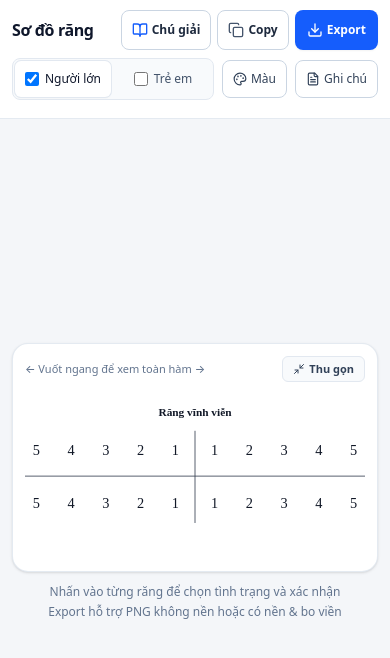
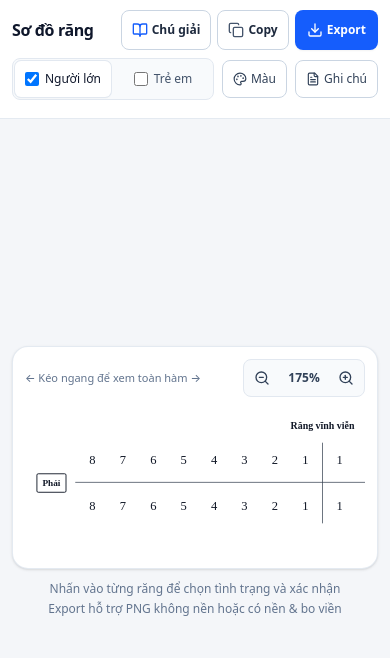
Before and after one commit to namthuan8947/dentalChart, a React (Vite) app: page / in a window 390 px wide. Shown: the top 658 px of the page. Built offline with nearby package versions, Linux system fonts and the light colour scheme.

Commit message:
Add zoom in/out/reset controls for both desktop and mobile

```diff
--- a/src/App.tsx
+++ b/src/App.tsx
@@ -5,10 +5,10 @@ import {
   Copy,
   Download,
   FileText,
-  Maximize2,
-  Minimize2,
   Palette,
   RotateCcw,
+  ZoomIn,
+  ZoomOut,
 } from 'lucide-react';
 import { DentalChartSvg } from './components/DentalChartSvg';
 import { ExportModal } from './components/ExportModal';
@@ -91,7 +91,9 @@ export function App() {
     initialState.annotationColor ?? '#1D4ED8'
   );
   const [copiedQuick, setCopiedQuick] = useState(false);
-  const [mobileZoomed, setMobileZoomed] = useState(true);
+  const [chartZoom, setChartZoom] = useState<number>(() =>
+    typeof window !== 'undefined' && window.innerWidth < 640 ? 1.75 : 1
+  );
 
   useEffect(() => {
     try {
@@ -126,15 +128,15 @@ export function App() {
   useEffect(() => {
     const el = chartScrollRef.current;
     if (!el) return;
-    if (!mobileZoomed) {
+    if (chartZoom <= 1) {
       el.scrollLeft = 0;
       return;
     }
-    // Center the horizontal scroll on mobile so the midline (4-1 | 1-4) is centered
+    // Center the horizontal scroll when zoomed in so the midline is centered
     if (el.scrollWidth > el.clientWidth) {
       el.scrollLeft = (el.scrollWidth - el.clientWidth) / 2;
     }
-  }, [mobileZoomed, showPermanent, showDeciduous]);
+  }, [chartZoom, showPermanent, showDeciduous]);
 
   const handleTogglePermanent = (checked: boolean) => {
     if (!checked && !showDeciduous) return;
@@ -612,36 +614,62 @@ export function App() {
 
       {/* Main Stage: Focus on the Dental Chart */}
       <main className="flex-1 flex flex-col items-center justify-center px-3 py-4 sm:px-6 sm:py-6">
-        <div className="w-full max-w-[1000px] rounded-2xl border border-slate-200/90 bg-white p-3 sm:p-8 shadow-sm">
-          {/* Mobile zoom/scroll bar */}
-          <div className="mb-2 flex items-center justify-between gap-2 sm:hidden">
+        <div className="w-full max-w-[1000px] rounded-2xl border border-slate-200/90 bg-white p-3 sm:p-6 shadow-sm">
+          {/* Zoom Toolbar (Desktop & Mobile) */}
+          <div className="mb-2.5 flex items-center justify-between gap-2">
             <span className="text-[11px] font-medium text-slate-500">
-              {mobileZoomed
-                ? '← Vuốt ngang để xem toàn hàm →'
-                : 'Đang thu gọn toàn hàm'}
+              {chartZoom > 1 ? '← Kéo ngang để xem toàn hàm →' : ''}
             </span>
+            <div
+              className="inline-flex items-center rounded-lg border border-slate-200 bg-slate-50 p-0.5"
+              role="group"
+              aria-label="Thu phóng sơ đồ răng"
+            >
               <button
                 type="button"
-              onClick={() => setMobileZoomed((z) => !z)}
-              className="inline-flex items-center gap-1 rounded-md border border-slate-200 bg-slate-50 px-2.5 py-1 text-[11px] font-semibold text-slate-700 active:bg-slate-100"
+                onClick={() =>
+                  setChartZoom((z) => Math.max(0.5, Number((z - 0.25).toFixed(2))))
+                }
+                disabled={chartZoom <= 0.5}
+                className="flex h-8 w-8 items-center justify-center rounded-md text-slate-700 transition hover:bg-white hover:shadow-xs disabled:opacity-40"
+                title="Thu nhỏ"
+                aria-label="Thu nhỏ"
               >
-              {mobileZoomed ? (
-                <>
-                  <Minimize2 className="h-3 w-3" />
-                  <span>Thu gọn</span>
-                </>
-              ) : (
-                <>
-                  <Maximize2 className="h-3 w-3" />
-                  <span>Phóng to</span>
-                </>
-              )}
+                <ZoomOut className="h-4 w-4" />
               </button>
+              <button
+                type="button"
+                onClick={() => setChartZoom(1)}
+                className="min-w-[52px] px-2 py-1 text-center text-xs font-semibold tabular-nums text-slate-700 transition hover:text-blue-700"
+                title="Đưa về 100% (vừa khung)"
+              >
+                {Math.round(chartZoom * 100)}%
+              </button>
+              <button
+                type="button"
+                onClick={() =>
+                  setChartZoom((z) => Math.min(2, Number((z + 0.25).toFixed(2))))
+                }
+                disabled={chartZoom >= 2}
+                className="flex h-8 w-8 items-center justify-center rounded-md text-slate-700 transition hover:bg-white hover:shadow-xs disabled:opacity-40"
+                title="Phóng to"
+                aria-label="Phóng to"
+              >
+                <ZoomIn className="h-4 w-4" />
+              </button>
+            </div>
           </div>
 
           <div
             ref={chartScrollRef}
-            className="w-full overflow-x-auto sm:overflow-visible"
+            className="w-full overflow-x-auto"
+          >
+            <div
+              className="mx-auto"
+              style={{
+                width: `${Math.round(chartZoom * 100)}%`,
+                minWidth: chartZoom >= 1 ? undefined : undefined,
+              }}
             >
               <DentalChartSvg
                 svgRef={svgRef}
@@ -658,12 +686,9 @@ export function App() {
                 onSelectGap={handleSelectGapDirect}
                 toothColor={toothColor}
                 annotationColor={annotationColor}
-              className={
-                mobileZoomed
-                  ? 'block mx-auto w-[680px] max-w-none sm:w-full sm:max-w-[960px] h-auto select-none'
-                  : 'block mx-auto w-full max-w-[960px] h-auto select-none'
-              }
+                className="block w-full h-auto select-none"
               />
+            </div>
           </div>
         </div>
 
```
Lines whose indentation alone changed are shown as unchanged.
